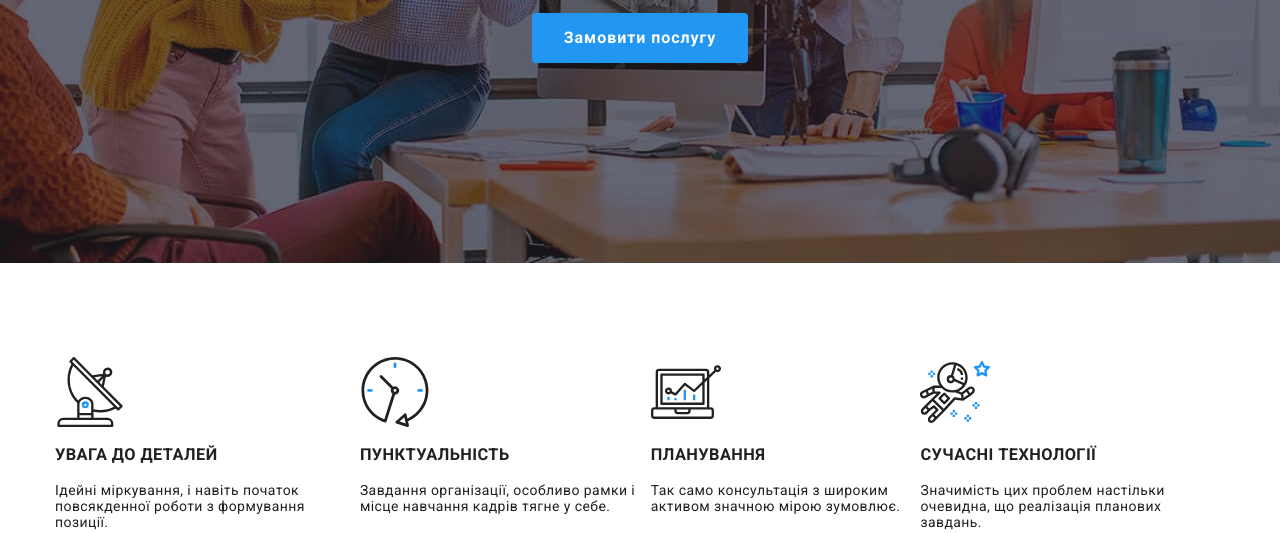
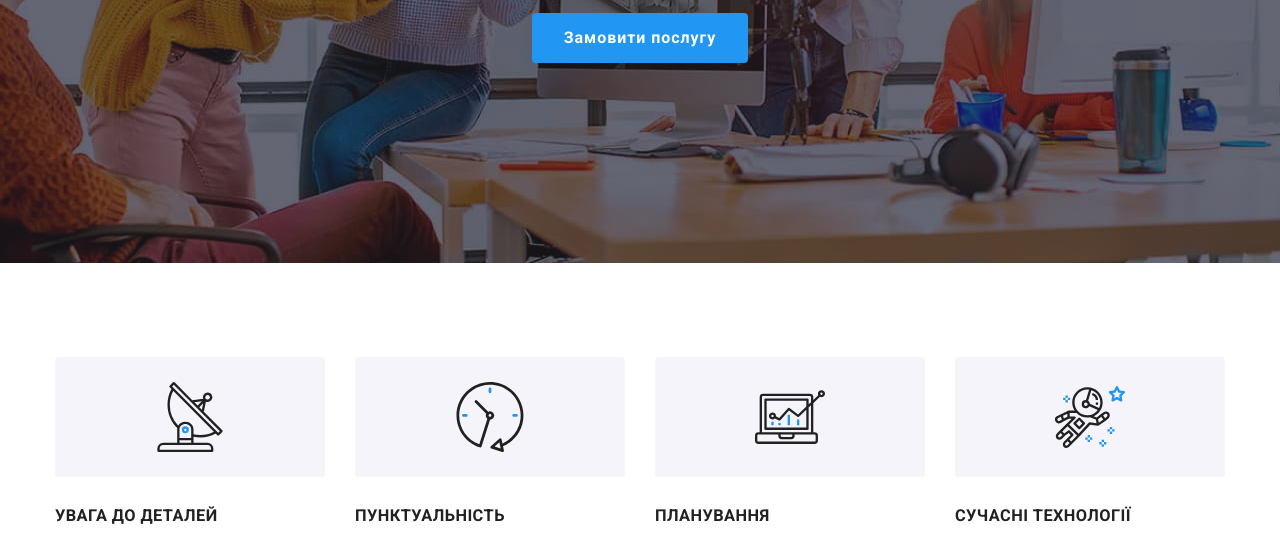
Before and after one commit to Tania873/goit-markup-hw-07, a plain HTML site: page index.html in a window 1280 px wide. Shown: the part 417-950 px from the top of the page. Drawn offline with nearby package versions, Linux system fonts and the light colour scheme; files that its build step writes are made by us from their sources.

Commit message:
Update _features.scss

```diff
--- a/sass/layout/_features.scss
+++ b/sass/layout/_features.scss
@@ -1,28 +1,12 @@
-.section {
-  padding-top: 94px;
-  padding-bottom: 94px;
-}
-.section.feature {
+.feature-section {
   padding-bottom: 47px;
-}
-.section-title {
-  margin-top: 0;
-  margin-bottom: 50px;
 }
 
 .feature-list {
   display: flex;
 }
 
-.icon-feature {
-  border-radius: 4px;
-  background-color: #f5f4fa;
-  margin-bottom: 30px;
-  height: 120px;
-  padding: 25px 100px;
-}
-
-.feature-item {
+.feature-list__item {
   width: 270px;
   margin-right: 30px;
 
@@ -31,17 +15,27 @@
   }
 }
 
-.feature-title {
+.feature-list__img {
+  border-radius: 4px;
+  background-color: #f5f4fa;
+  margin-bottom: 30px;
+  height: 120px;
+  padding: 25px 100px;
+}
+
+
+.feature-list__title {
   line-height: 1.14;
   margin-top: 0;
   margin-bottom: 10px;
 }
 
-.feature-describe {
+.feature-list__description {
   color: var(--paragraph-text-color);
 
-  font-weight: 400;
-  line-height: 1.71;
+  @include font(400, 14px, 24px);
+  // font-weight: 400;
+  // line-height: 1.71;
 
   margin-top: 0;
   margin-bottom: 0;
```
